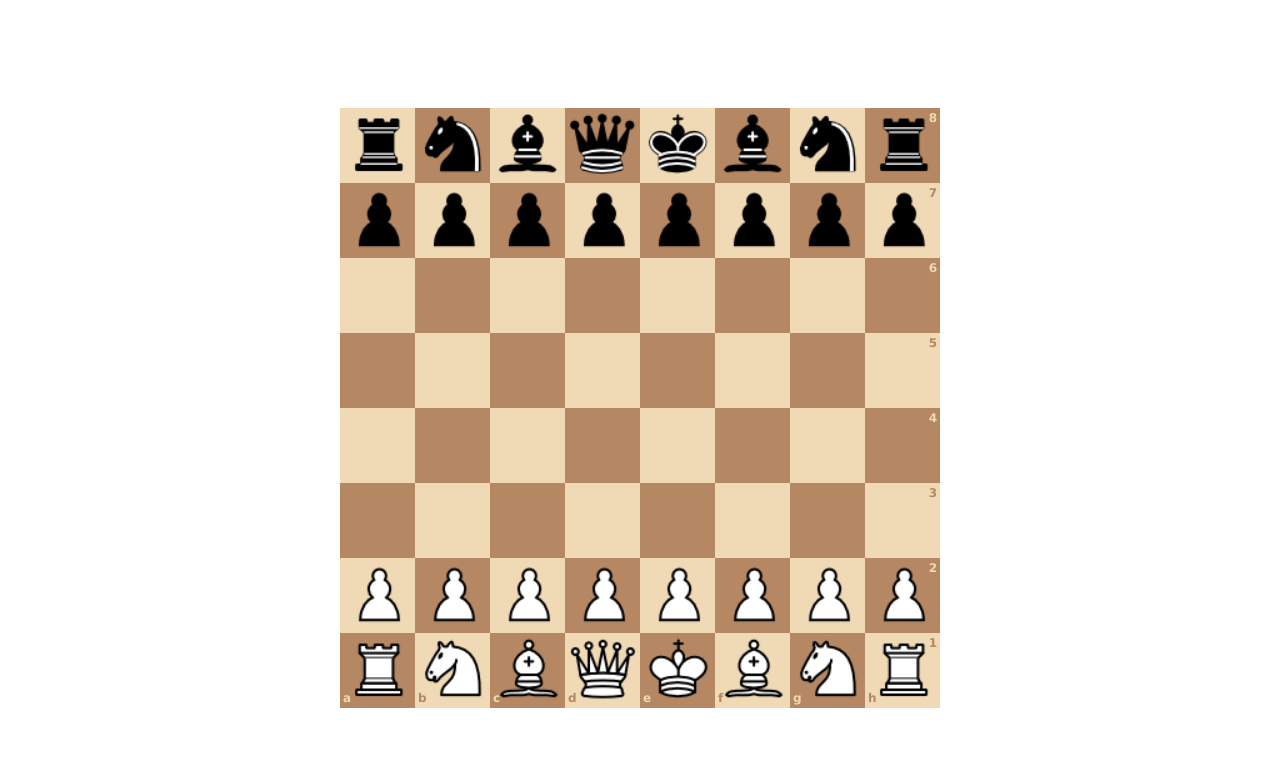
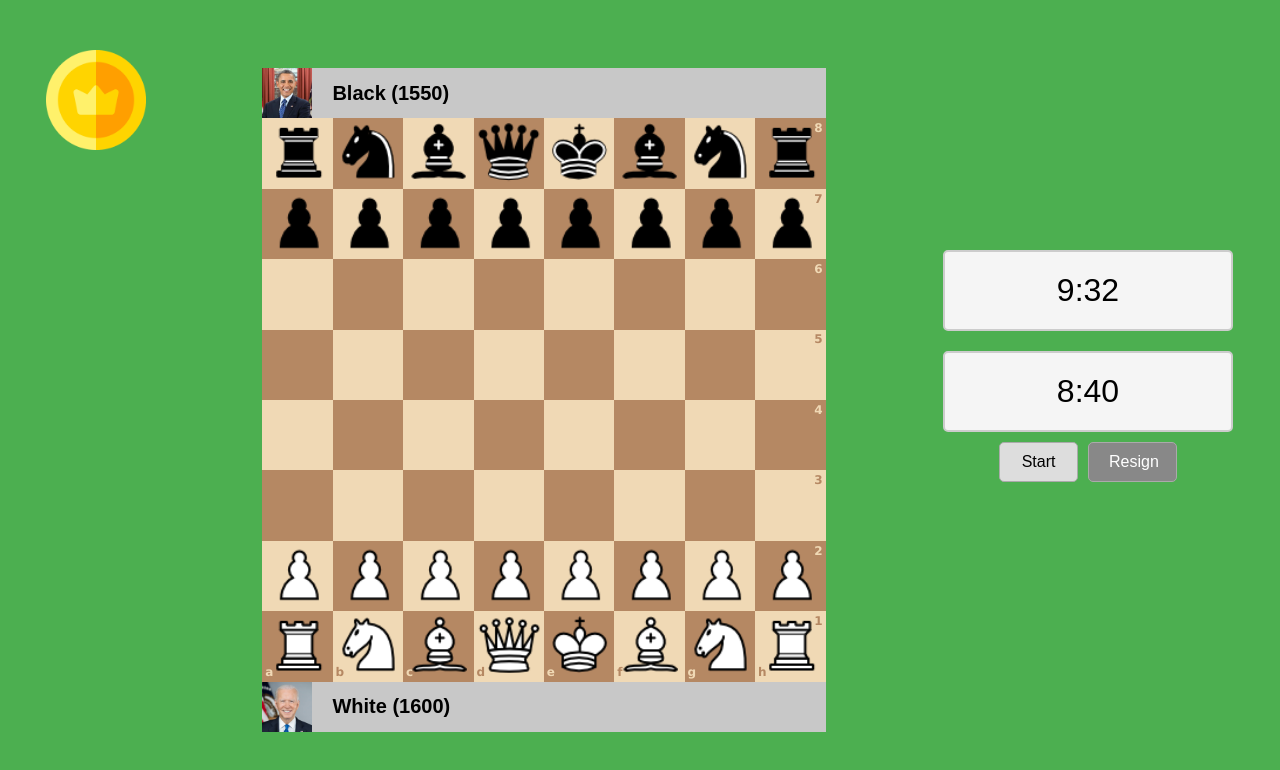
Before and after one commit to Lamnu1902/Chess_own_gameplay, a plain HTML site: page index.html in a window 1280 px wide. Drawn offline with Linux system fonts and the light colour scheme.

Commit message:
Complete the clock function

```diff
--- a/index.html
+++ b/index.html
@@ -5,6 +5,17 @@
       <link rel="stylesheet" href="styles.css">
   </head>
   <body>
+    <div class="container">
+      <div class="left-panel">
+          <div class="logo">
+              <img src="./img/coin.png">
+          </div>
+      </div>
+      <div class="main-panel">
+          <div class="player-info top">
+              <img src="./img/black-king-avatar.jpg" alt="User Avatar" class="avatar">
+              <span class="username">Black (1550)</span>
+          </div>
           <div class="chessBoard">
           <!-- Add the pawn div element -->
             <div class="square white">
@@ -12,39 +23,45 @@
                   <img src="./img/Black-Rook.png" alt="pawn" >
                 </div>
             </div>
+
             <div class="square black">
               <div class="piece knight" color="black" >
                   <img src="./img/Black-Knight.png" alt="pawn" >
                 </div>
             </div>
+
             <div class="square white">
               <div class="piece bishop" color="black" >
                   <img src="./img/Black-Bishop.png" alt="pawn" >
                 </div>
             </div>
+
             <div class="square black">
               <div class="piece queen" color="black" >
                   <img src="./img/Black-Queen.png" alt="pawn" >
                 </div>
             </div>
+
             <div class="square white">
               <div class="piece king" color="black" >
                   <img src="./img/Black-King.png" alt="pawn" >
                 </div>
             </div>
+
             <div class="square black">
               <div class="piece bishop" color="black" >
                   <img src="./img/Black-Bishop.png" alt="pawn" >
                 </div>
             </div>
+
             <div class="square white">
               <div class="piece knight" color="black">
                   <img src="./img/Black-Knight.png" alt="pawn" >
                 </div>
             </div>
+
             <div class="square black">
               <div class="coordinate rank whiteText">8</div>
-
               <div class="piece rook" color="black" >
                   <img src="./img/Black-Rook.png" alt="pawn" >
                 </div>
@@ -55,51 +72,49 @@
               <div class="piece pawn" color="black"  >
                   <img src="./img/Black-Pawn.png" alt="pawn" >
                 </div>
+            </div>
 
-      </div>
             <div class="square white">
               <div class="piece pawn" color="black" >
                   <img src="./img/Black-Pawn.png" alt="pawn" >
                 </div>
+            </div>
 
-      </div>
             <div class="square black">
               <div class="piece pawn" color="black" >
                   <img src="./img/Black-Pawn.png" alt="pawn" >
                 </div>
+            </div>
 
-      </div>
             <div class="square white">
               <div class="piece pawn" color="black" >
                   <img src="./img/Black-Pawn.png" alt="pawn" >
                 </div>
+            </div>
 
-      </div>
             <div class="square black">
               <div class="piece pawn" color="black"  >
                   <img src="./img/Black-Pawn.png" alt="pawn" >
                 </div>
+            </div>
 
-      </div>
             <div class="square white">
               <div class="piece pawn" color="black"  >
                   <img src="./img/Black-Pawn.png" alt="pawn">
                 </div>
+            </div>
 
-      </div>
             <div class="square black">
               <div class="piece pawn" color="black"  >
                   <img src="./img/Black-Pawn.png" alt="pawn" >
                 </div>
+            </div>
 
-      </div>
             <div class="square white">
               <div class="coordinate rank blackText">7</div>
-
               <div class="piece pawn" color="black"  >
                   <img src="./img/Black-Pawn.png" alt="pawn" >
                 </div>
-
             </div>
           <!-- ------------------------------------------------------------------------- -->
             <div class="square white"></div>
@@ -111,7 +126,6 @@
             <div class="square white"></div>
             <div class="square black">
               <div class="coordinate rank whiteText">6</div>
-
             </div>
           <!-- ------------------------------------------------------------------------- -->
 
@@ -124,7 +138,6 @@
             <div class="square black"></div>
             <div class="square white">
               <div class="coordinate rank blackText">5</div>
-
             </div>
           <!-- ------------------------------------------------------------------------- -->
 
@@ -137,7 +150,6 @@
             <div class="square white"></div>
             <div class="square black">
               <div class="coordinate rank whiteText">4</div>
-
             </div>
           <!-- ------------------------------------------------------------------------- -->
 
@@ -158,39 +170,45 @@
                   <img src="./img/White-pawn.png" alt="pawn" >
                 </div>
             </div>
+
             <div class="square black">
               <div class="piece pawn" color="white"  >
                   <img src="./img/White-pawn.png" alt="pawn" >
                 </div>
             </div>
+
             <div class="square white">
               <div class="piece pawn" color="white">
                   <img src="./img/White-pawn.png" alt="pawn" >
                 </div>
             </div>
+
             <div class="square black">
               <div class="piece pawn" color="white" >
                   <img src="./img/White-pawn.png" alt="pawn" >
                 </div>
             </div>
+
             <div class="square white">
               <div class="piece pawn" color="white" >
                   <img src="./img/White-pawn.png" alt="pawn" >
                 </div>
             </div>
+
             <div class="square black">
               <div class="piece pawn" color="white" >
                   <img src="./img/White-pawn.png" alt="pawn" >
                 </div>
             </div>
+
             <div class="square white">
               <div class="piece pawn" color="white" >
                   <img src="./img/White-pawn.png" alt="pawn" >
                 </div>
             </div>
+
             <div class="square black">
               <div class="coordinate rank whiteText">2</div>
-
               <div class="piece pawn" color="white" >
                   <img src="./img/White-pawn.png" alt="pawn" >
                 </div>
@@ -199,51 +217,53 @@
 
             <div class="square black">
               <div class="coordinate whiteText">a</div>
-
               <div class="piece rook" color="white">
                   <img src="./img/White-Rook.png" alt="pawn" >
                  </div>
             </div>
+
             <div class="square white">
               <div class="coordinate blackText">b</div>
-
               <div class="piece knight" color="white">
                   <img src="./img/White-Knight.png" alt="knight" >
                  </div>
             </div>
+
             <div class="square black">
               <div class="coordinate whiteText">c</div>
-
               <div class="piece bishop" color="white">
                   <img src="./img/White-Bishop.png" alt="bishop">
                  </div>
             </div>
+
             <div class="square white">
               <div class="coordinate blackText">d</div>
-
               <div class="piece queen" color="white" >
                   <img src="./img/White-Queen.png" alt="queen" >
                  </div>
             </div>
+
             <div class="square black">
               <div class="coordinate whiteText">e</div>
-
               <div class="piece king" color="white">
                   <img src="./img/White-King.png" alt="king">
               </div>
             </div>
+
             <div class="square white">
               <div class="coordinate blackText">f</div>
               <div class="piece bishop" color="white" >
                   <img src="./img/White-Bishop.png" alt="bishop" >
                  </div>
             </div>
+
             <div class="square black">
               <div class="coordinate whiteText">g</div>
               <div class="piece knight" color="white" >
                   <img src="./img/White-Knight.png" alt="knight">
                  </div>
             </div>
+
             <div class="square white">
               <div class="coordinate rank blackText">1</div>
               <div class="coordinate blackText">h</div>
@@ -251,9 +271,24 @@
                   <img src="./img/White-Rook.png" alt="pawn" >
               </div>
             </div>
+
           </div>
-    <div id="alert">
-
+          <div id="alert"></div>
+            <div class="player-info bottom">
+                <img src="./img/white-king-avatar.jpg" alt="User Avatar" class="avatar">
+                <span class="username">White (1600)</span>
+            </div>
+        </div>
+      <div class="right-panel">
+        <div class="game-container">
+            <div class="timer" id="timer1">9:32</div>
+            <div class="timer" id="timer2">8:40</div>
+            <div class="buttons">
+                <button class="draw-button">Start</button>
+                <button class="resign-button">Resign</button>
+            </div>
+        </div>
+      </div>
     </div>
      <!-- Add the jQuery library -->
     <script src="main.js"></script>
--- a/main.js
+++ b/main.js
@@ -3,7 +3,8 @@ let positionArray=[];
 let moves=[];
 const castlingSquares=["g1","g8","c1","c8"];
 let isWhiteTurn=true;
-let enPassantSquare="blank"
+let isOpponentWhite = false;
+let enPassantSquare="blank";
 const boardSquares=document.getElementsByClassName("square");
 const pieces=document.getElementsByClassName("piece");
 const piecesImages=document.getElementsByTagName("img");
--- a/styles.css
+++ b/styles.css
@@ -1,20 +1,149 @@
 body {
     display: flex;
+    background-color: #4caf50;
     align-items: center;
     justify-content: center;
     height: 100vh;
+    margin: 0;
+    font-family: Arial, sans-serif;
+}
+
+.container {
+    display: flex;
+    width: 100%;
+    height: 100%;
+}
+
+.left-panel {
+    width: 15%;
+    display: flex;
+    align-items: flex-start;
+    justify-content: center;
+}
+
+.logo {
+    margin-top: 50px;
+    width: 100px;
+    height: 100px;
+    background-size: cover;
+}
+
+.logo img {
+    max-width: 100%;
+    max-height: 100%;
+    width: auto;
+    height: auto;
+}
+
+.main-panel {
+    width: 55%;
+    display: flex;
+    flex-direction: column;
+    align-items: center;
+    justify-content: center;
+}
+
+.player-info {
+    width:80%;
+    max-width:650px;
+    background-color:#C8C8C8;
+    display: flex;
+    align-items: center;
+    justify-content: left-start;
+}
+
+.player-info.top {
+    order: 1;
+}
+
+.player-info.bottom {
+    order: 3;
+}
+
+.avatar {
+    width: 50px;
+    height: 50px;
+}
+
+.username {
+    margin-left: 20px;
+    margin-top: 5px;
+    margin-bottom: 5px;
+    font-size: 20px;
+    font-weight: bold;
 }
 
 .chessBoard {
-width:80vw;
-height: 80vw;
+    width: 80%;
+    aspect-ratio: 1 / 1;
+    max-width: 650px;
     margin: 0 auto;
     display: flex;
     flex-wrap: wrap;
+    order: 2;
+    flex: 0 0 auto;
+}
+
+
+.right-panel {
+    width: 30%;
+    display: flex;
+    flex-direction: column;
+    align-items: center;
+    justify-content: center;
+    position: relative;
+}
+
+.game-container {
+    display: flex;
+    flex-direction: column;
+    align-items: center;
+    position: absolute; /* Adjust positioning as needed */
+    width: 80%;
+    height: 40%;
+}
+
+.timer {
+    background-color: #f5f5f5;
+    border: 2px solid #ccc;
+    border-radius: 5px;
+    padding: 20px;
+    font-size: 2em;
+    text-align: center;
+    margin: 10px 0;
+    width: 80%; /* Adjust width as needed */
+}
+
+.buttons {
+    display: flex;
+    gap: 10px;
+}
+
+.draw-button, .resign-button {
+    background-color: #ddd;
+    border: 1px solid #aaa;
+    border-radius: 5px;
+    padding: 10px 20px;
+    font-size: 1em;
+    width:50%;
+    cursor: pointer;
+}
+
+.resign-button {
+    background-color: #888; /* Darker color for resign */
+    color: white;
+}
+
+.draw-button:hover, .resign-button:hover {
+    background-color: #bbb;
+}
+
+.resign-button:hover {
+    background-color: #666;
 }
 
 .square {
-width:12.5%;
+    width: 12.5%;
     height: 12.5%;
     float: left;
     display: flex;
@@ -32,10 +161,10 @@ background-color: #b58863;
 }
 
 .coordinate {
-height:auto;
-display:flex;
+    height: auto;
+    display: flex;
     bottom: 4%;
-left:4%;
+    left: 4%;
     position: absolute;
     font-size: 12px;
     font-weight: bold;
@@ -43,49 +172,48 @@ font-family: Verdana, Geneva, Tahoma, sans-serif;
 }
 
 .rank {
-top:4%;
-right:4%;
-left:auto;
+    top: 4%;
+    right: 4%;
+    left: auto;
 }
 
 .whiteText {
-color:#f0d9b5;
+    color: #f0d9b5;
 }
 
 .blackText {
-color:#b58863;
+    color: #b58863;
 }
 
 .piece {
-width:100%;
+    width: 100%;
     z-index: 1;
     cursor: pointer;
 }
 
 .piece img {
     max-width: 100%;
-width:100%;
+    width: 100%;
     height: auto;
 }
 
 #alert {
     position: fixed;
-    top:50%;
-    left:50%;
-    transform: translate(-50%,-50%);
-    color:rgb(0, 176, 67);
-    width:44vw;
+    top: 50%;
+    left: 50%;
+    transform: translate(-50%, -50%);
+    color: rgb(0, 176, 67);
+    width: 44vw;
     text-align: center;
     align-content: center;
     justify-content: center;
-    font-size:xxx-large;
+    font-size: xxx-large;
     font-weight: bold;
     z-index: 1000;
     display: none;
-
 }
 
-.promotionOption{
+.promotionOption {
     border-radius: 50%;
     background-color: darkgray;
     transition: transform 0.2s;
@@ -96,7 +224,7 @@ height: auto;
 .promotionOption:hover {
     cursor: pointer;
     border-radius: 0%;
-background-color: rgb(115,194,132);
+    background-color: rgb(115, 194, 132);
     width: 100%;
 }
 
@@ -106,13 +234,14 @@ width: 100%;
     height: auto;
 }
 
-@media (min-width:600px) {
-.chessBoard {
-    width:600px;
+@media (min-width: 600px) {
+    .chessboard {
+        width: 600px;
         height: 600px;
     }
 }
-@media (max-width:600px) {
+
+@media (max-width: 600px) {
     .coordinate {
         font-size: 8px;
     }
```
Also changed, not shown: server/index.js (added, +75 -0 lines), server/package.json (added, +17 -0 lines), img/black-king-avatar.jpg (added), img/coin.png (added), img/white-king-avatar.jpg (added), 1 other file. Lines whose indentation alone changed are shown as unchanged.
